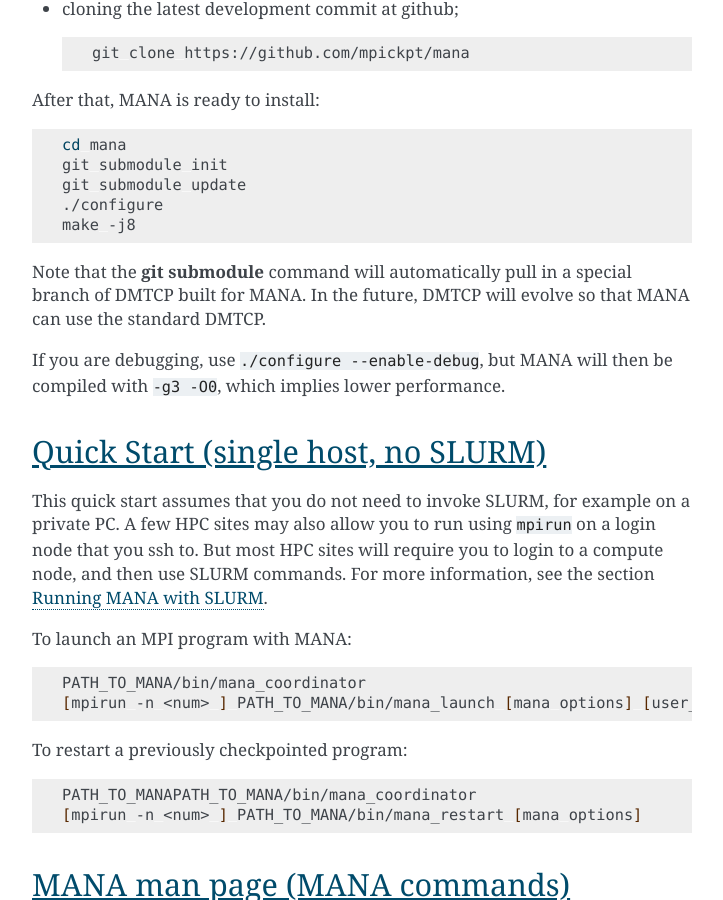
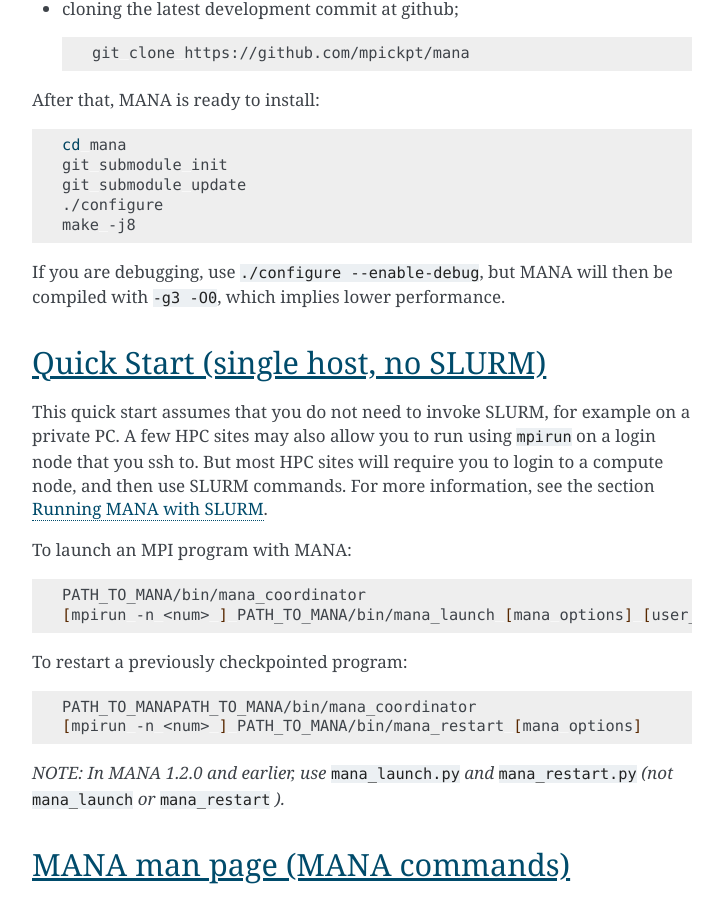
Before and after one commit to mpickpt/mana-doc, a Sphinx documentation site: the page built from docs/source/index.rst, in a window 1280 px wide and 900 px high, scrolled down 894 px. Shown: the whole window, without its empty margins (388-1111 px from the left). Built offline with Sphinx 7.4.7, drawn with Linux system fonts in a browser that asks for light colours.

Commit message:
Using mana_launch/restart; not mana_launch.py,etc.

```diff
--- a/docs/source/index.rst
+++ b/docs/source/index.rst
@@ -48,10 +48,6 @@
    ./configure
    make -j8
 
-Note that the :command:`git submodule` command will automatically
-pull in a special branch of DMTCP built for MANA.  In the future,
-DMTCP will evolve so that MANA can use the standard DMTCP.
-
 If you are debugging, use ``./configure --enable-debug``, but MANA
 will then be compiled with ``-g3 -O0``, which implies lower performance.
 
@@ -78,6 +74,8 @@
 
    PATH_TO_MANAPATH_TO_MANA/bin/mana_coordinator
    [mpirun -n <num> ] PATH_TO_MANA/bin/mana_restart [mana options]
+
+*NOTE: In MANA 1.2.0 and earlier, use* ``mana_launch.py`` *and* ``mana_restart.py`` *(not* ``mana_launch`` *or* ``mana_restart`` *).*
 
 -----------------------------
 MANA man page (MANA commands)
```
